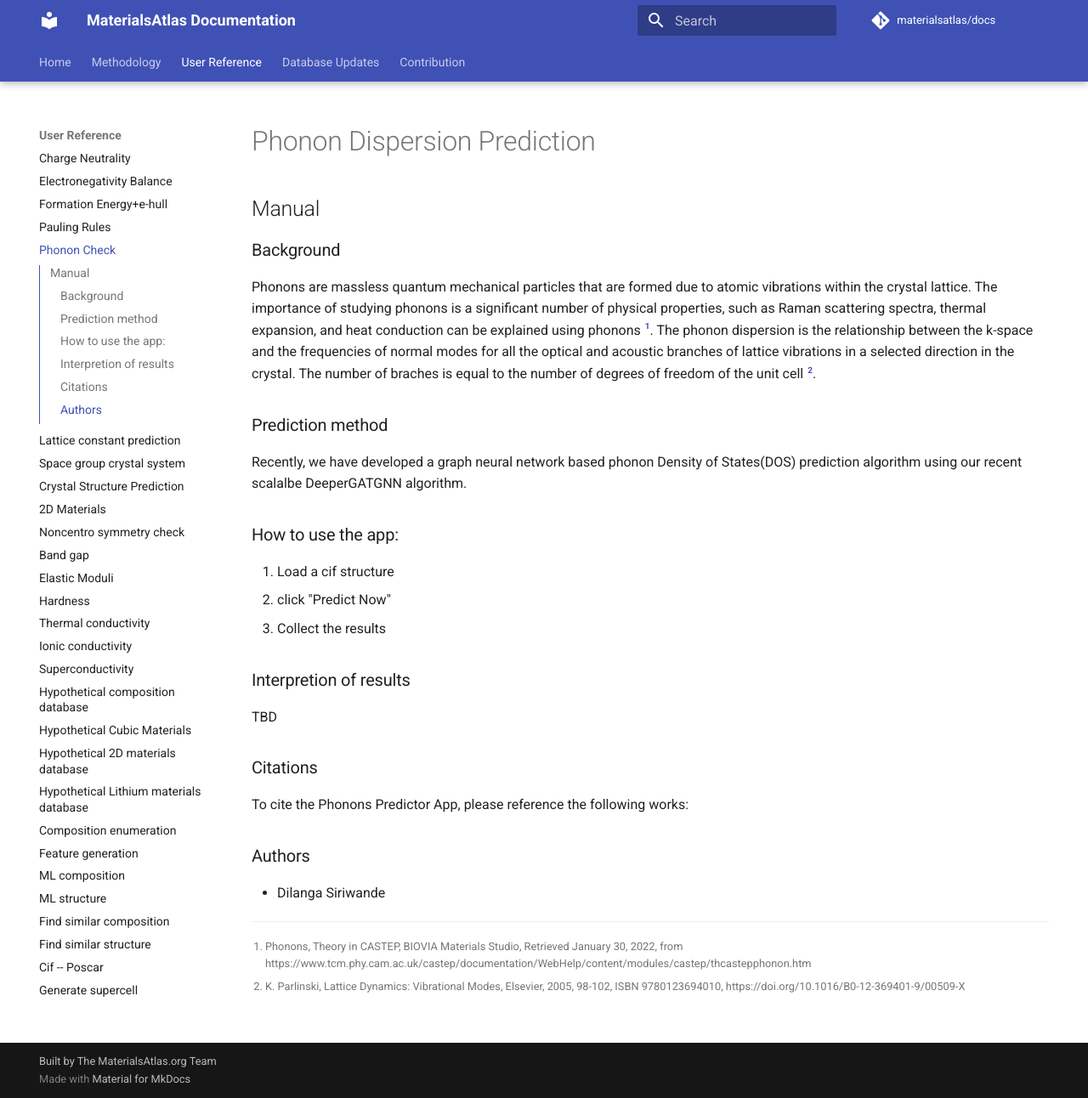
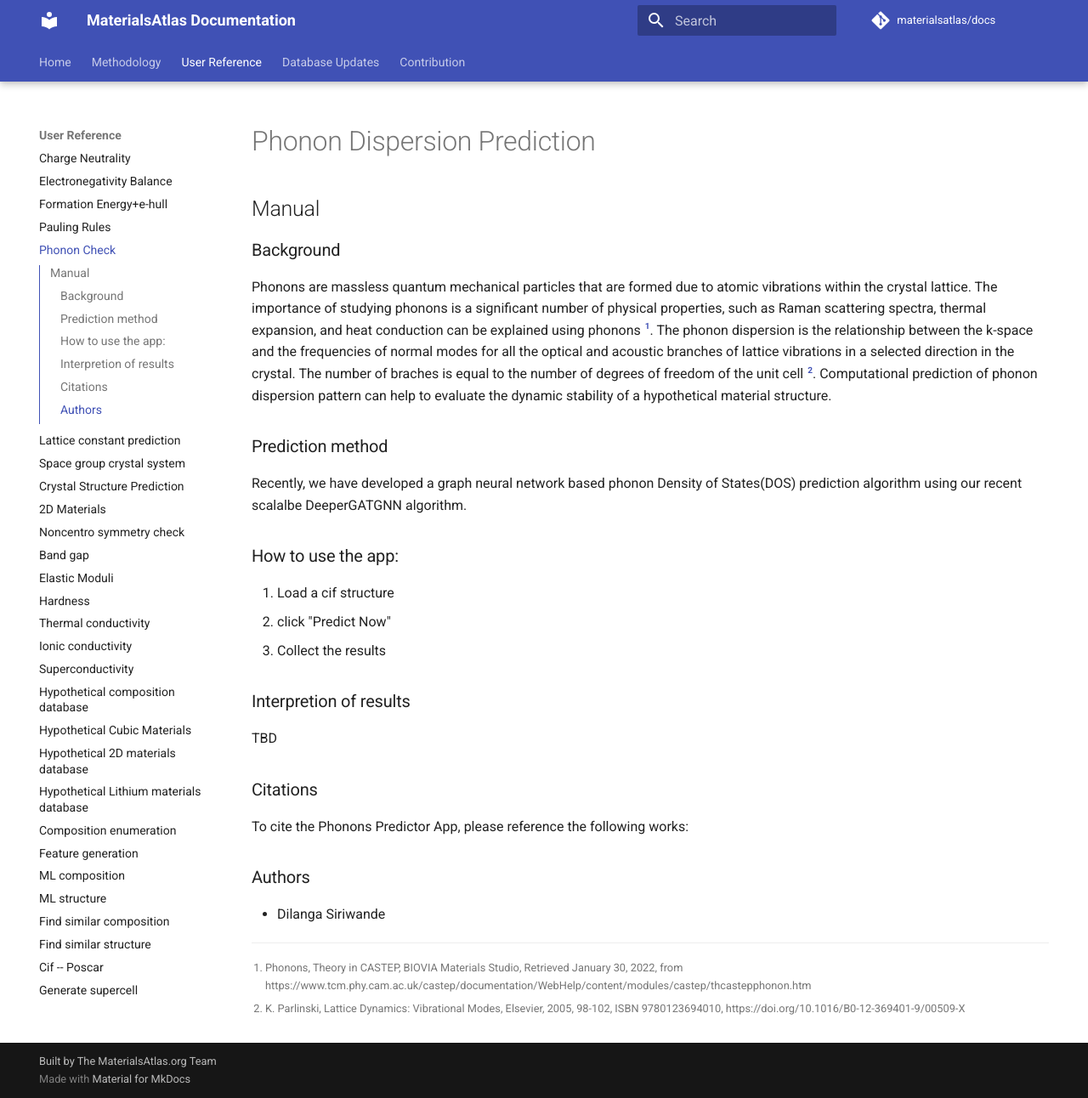
Before and after one commit to usccolumbia/materialsatlas, an MkDocs documentation site: the page built from docs/user-guide/phonon-check.md, in a window 1280 px wide and 1292 px high. Shown: the whole window at 85% size. Built offline with MkDocs 1.6.1 and Material for MkDocs 9.7.7, drawn with Linux system fonts in a browser that asks for light colours; comment, search, counter and statistics services are not loaded.

Commit message:
Update phonon-check.md

```diff
--- a/docs/user-guide/phonon-check.md
+++ b/docs/user-guide/phonon-check.md
@@ -4,7 +4,7 @@
 ## Manual
 
 ### Background
-Phonons are massless quantum mechanical particles that are formed due to atomic vibrations within the crystal lattice. The importance of studying phonons is a significant number of physical properties, such as Raman scattering spectra, thermal expansion, and heat conduction can be explained using phonons [^1]. The phonon dispersion is the relationship between the k-space and the frequencies of normal modes for all the optical and acoustic branches of lattice vibrations in a selected direction in the crystal. The number of braches is equal to the number of degrees of freedom of the unit cell [^2].
+Phonons are massless quantum mechanical particles that are formed due to atomic vibrations within the crystal lattice. The importance of studying phonons is a significant number of physical properties, such as Raman scattering spectra, thermal expansion, and heat conduction can be explained using phonons [^1]. The phonon dispersion is the relationship between the k-space and the frequencies of normal modes for all the optical and acoustic branches of lattice vibrations in a selected direction in the crystal. The number of braches is equal to the number of degrees of freedom of the unit cell [^2].  Computational prediction of phonon dispersion pattern can help to evaluate the dynamic stability of a hypothetical material structure.
 
 ### Prediction method
 
```
